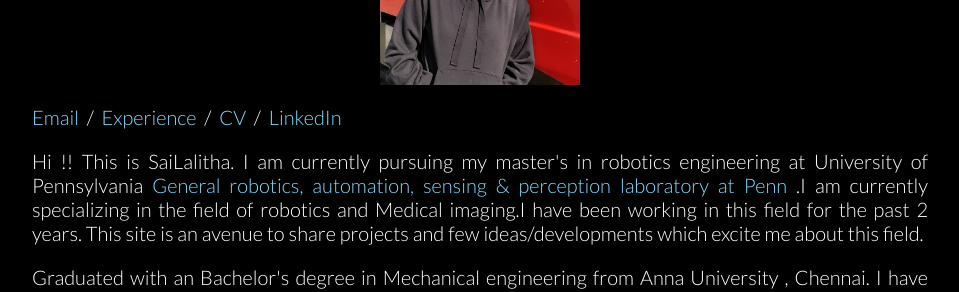
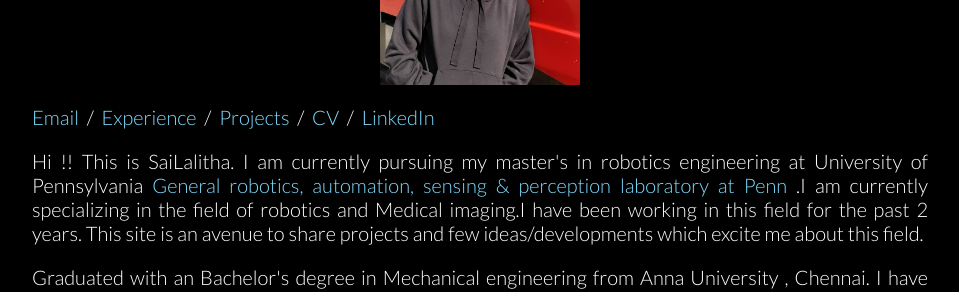
Before and after one commit to sailalitha96/sailalitha96.github.io, a Jekyll site: the page index.html, which Jekyll copies as it is, in a window 1280 px wide. Shown: the part 309-601 px from the top of the page, without its empty margins (160-1119 px from the left). Built offline with Jekyll 4.4.1, drawn with Linux system fonts in a browser that asks for light colours; nearby versions of some CDN libraries.

Commit message:
Update index.html

```diff
--- a/index.html
+++ b/index.html
@@ -19,6 +19,7 @@
                 <a href="mailto:gsai@seas.upenn.edu">Email</a> &nbsp/&nbsp
 <!--                 <a href="data/JonBarron-CV.pdf">CV</a> &nbsp/&nbsp -->
 		<a href="/exp.html"> Experience </a> &nbsp/&nbsp
+		<a href ="/proj.html"> Projects </a>  &nbsp/&nbsp
                 <a href="data/JonBarron-bio.txt">CV</a> &nbsp/&nbsp
                 <a href="https://www.linkedin.com/in/sailalithag1996/"> LinkedIn </a>
 
```
